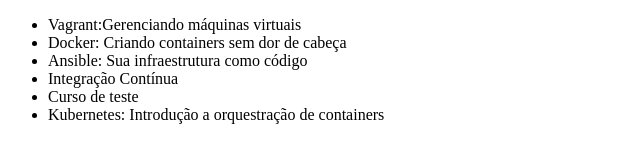
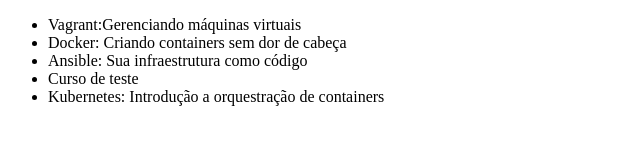
Before and after one commit to HCLoureiro/alura-git, a plain HTML site: page index.html in a window 1280 px wide. Shown: the whole page, without its empty margins (0-640 px from the left). Drawn offline with Linux system fonts and the light colour scheme.

Commit message:
Alterando o código

```diff
--- a/index.html
+++ b/index.html
@@ -9,7 +9,6 @@
         <li>Vagrant:Gerenciando máquinas virtuais</li>
         <li>Docker: Criando containers sem dor de cabeça</li>
         <li>Ansible: Sua infraestrutura como código</li>
-        <li>Integração Contínua</li>
         <li>Curso de teste</li>
         <li>Kubernetes: Introdução a orquestração de containers</li>
     </ul>
```
